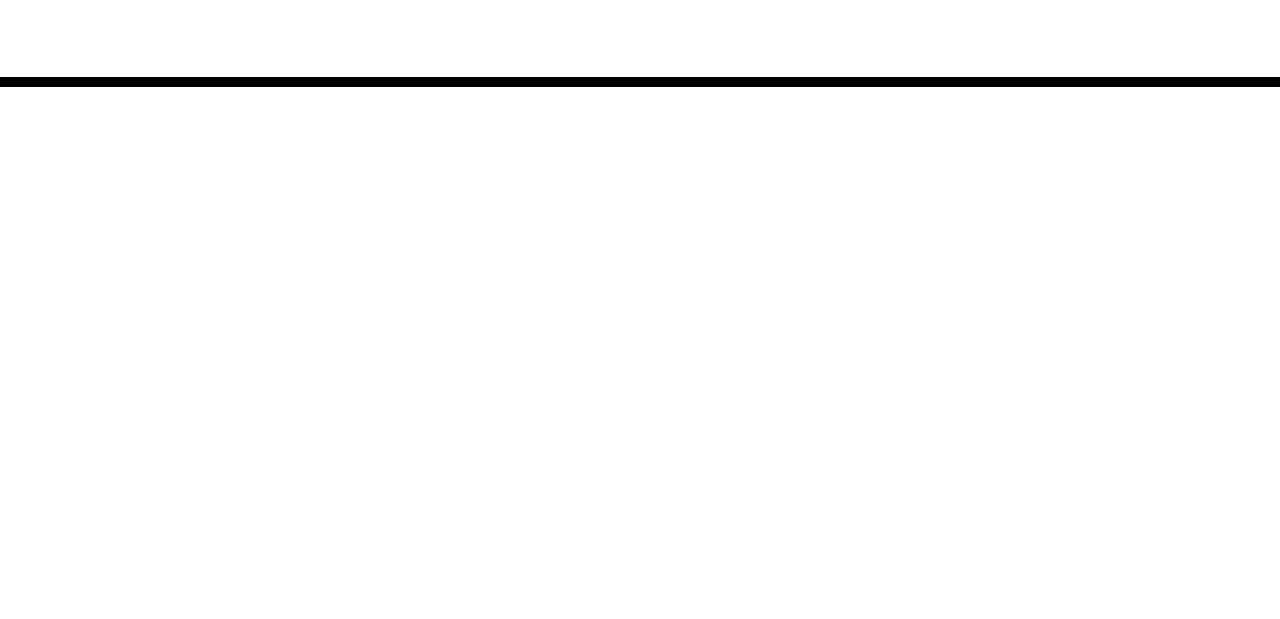
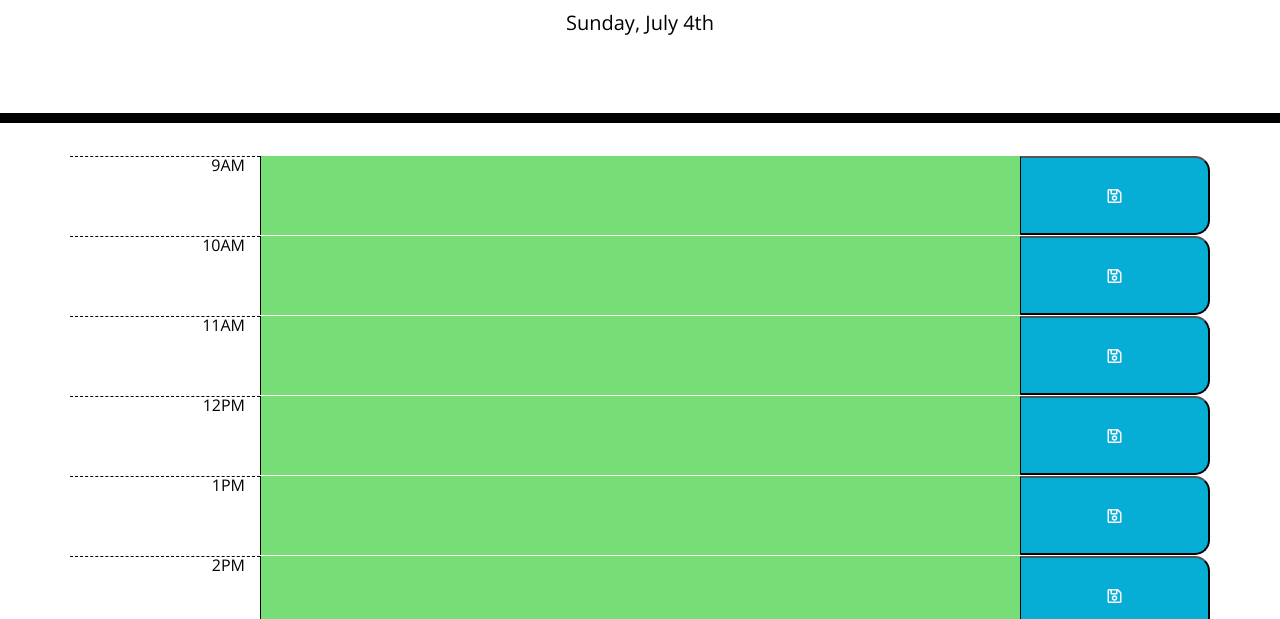
Before and after one commit to Pasgen-Manley/HW5-Day-Planner-Pasgen-Manley, a plain HTML site: page index.html in a window 1280 px wide. Shown: the part 181-800 px from the top of the page. Drawn offline with nearby package versions, Linux system fonts and the light colour scheme; files that its build step writes are made by us from their sources.

Commit message:
Updated javascript so timeblocks change color

```diff
--- a/Assets/css/style.css
+++ b/Assets/css/style.css
@@ -40,6 +40,7 @@ textarea {
   background-color: #ffffff;
   color: #000000;
   border-top: 1px dashed #000000;
+  text-align: end;
 }
 
 .past {
--- a/Assets/js/script.js
+++ b/Assets/js/script.js
@@ -0,0 +1,56 @@
+// Displaying the current day using moment.js
+var currentDay = moment().format("dddd, MMMM Do");
+$("#currentDay").text(currentDay);
+
+
+//Varibles
+var currentTime = moment();
+var plannerContainer = $(".container");
+var hourArray = []
+
+
+// Functions callbacks
+createHourArray();
+createTimeBlocks();
+
+// Create Hour Array
+function createHourArray() {
+    for (i = 0; i < 9; i++) {
+        var hour = moment().hour(i + 9).format("hA")
+        hourArray.push(hour);
+        console.log(hourArray);
+    }
+
+}
+// Start by creating for loop which creates day planner table.
+
+function createTimeBlocks() {
+    for (i = 0; i < hourArray.length; i++) {
+        var timeBlockRow = $('<div>');
+        var hourCol = $('<div>');
+        var eventCol = $('<textarea>')
+        var saveCol = $('<button>');
+
+        timeBlockRow.addClass('row time-block');
+        hourCol.addClass('hour col-2').attr('data-hour');
+        hourCol.text(hourArray[i]);
+        eventCol.addClass('description col-8');
+        saveCol.addClass('saveBtn col-2').html("<i class=\"far fa-save\"></i>");
+
+        plannerContainer.append(timeBlockRow);
+        timeBlockRow.append(hourCol, eventCol, saveCol);
+
+        // Change colors of timeblocks depending on the time of day
+        //if current time of day timeblock displays red
+        if (currentTime.isSame(moment('9:00 AM', 'hh:mm A').add(i, 'hours'), 'hour')) {
+            $(eventCol).addClass('present');
+            //if in the future, display green
+        } else if (currentTime.isBefore(moment('9:00 AM', 'hh:mm A').add(i, 'hours'), 'hour')) {
+            $(eventCol).addClass('future');
+            // If in the past display grey
+        } else if (currentTime.isAfter(moment('9:00 AM', 'hh:mm A').add(i, 'hours'), 'hour')) {
+            $(eventCol).addClass('past');
+        }
+    }
+
+};
--- a/index.html
+++ b/index.html
@@ -18,7 +18,7 @@
       href="https://fonts.googleapis.com/css?family=Open+Sans&display=swap"
       rel="stylesheet"
     />
-    <link rel="stylesheet" href="style.css" />
+    <link rel="stylesheet" href="./Assets/css/style.css"/>
     <title>Work Day Scheduler</title>
   </head>
 
@@ -28,12 +28,12 @@
       <p class="lead">A simple calendar app for scheduling your work day</p>
       <p id="currentDay" class="lead"></p>
     </header>
-    <div class="container">
+    <div class="container time-block">
       <!-- Timeblocks go here -->
     </div>
 
     <script src="https://cdnjs.cloudflare.com/ajax/libs/jquery/3.2.1/jquery.min.js"></script>
     <script src="https://cdnjs.cloudflare.com/ajax/libs/moment.js/2.24.0/moment.min.js"></script>
-    <script type="text/javascript" src="Assets/js/script.js"></script>
+    <script src="Assets/js/script.js"></script>
   </body>
 </html>
```
